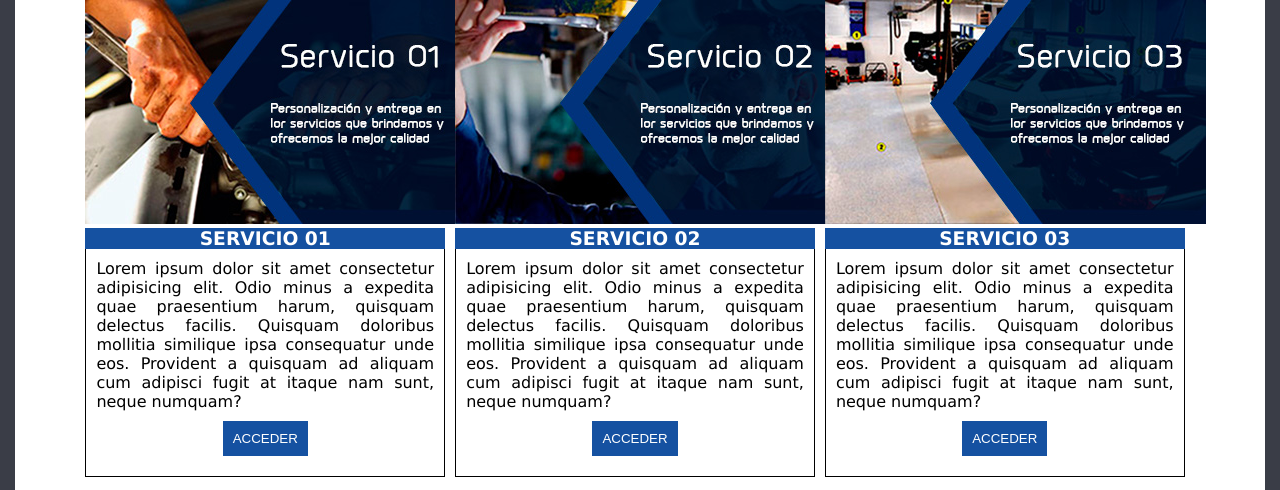
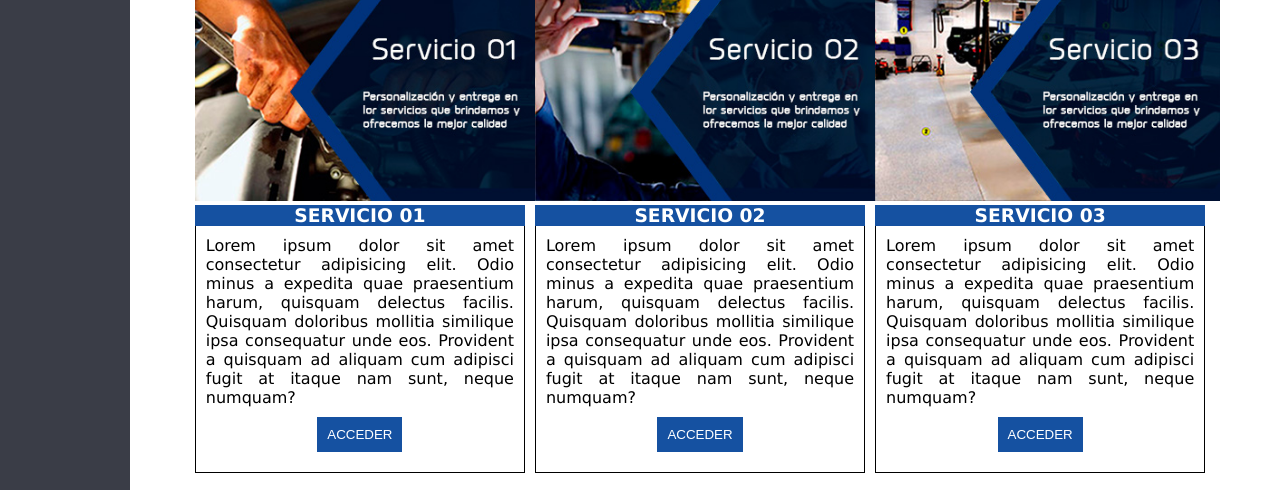
Before and after one commit to julianye25/taller-mecanico, a plain HTML site: page index.html in a window 1280 px wide. Shown: the part 679-1169 px from the top of the page. Drawn offline with Linux system fonts and the light colour scheme.

Commit message:
corrección max-width}

```diff
--- a/index.html
+++ b/index.html
@@ -7,6 +7,7 @@
     <link rel="stylesheet" href="style.css" />
   </head>
   <body>
+    <div class="container">
       <header>
         <div class="logo-img">
           <img src="./imagenes/logo-blanco.png" alt="logo" />
@@ -72,6 +73,7 @@
             </div>
           </div>
         </section>
+      </main>
 
       <footer>
         <div class="left">
@@ -96,6 +98,6 @@
           </div>
         </div>
       </footer>
-    </main>
+    </div>
   </body>
 </html>
--- a/style.css
+++ b/style.css
@@ -9,8 +9,13 @@ html {
   font-family: Verdana, Geneva, Tahoma, sans-serif;
 }
 
-body {
-    padding: 0 15px;
+.container {
+  max-width: 1200px;
+  display: flex;
+  flex-direction: column;
+  justify-content: center;
+  align-items: center;
+  margin-left: 130px;
 }
 
 header {
@@ -44,7 +49,6 @@ nav a {
   background-repeat: no-repeat;
   background-position: center;
   background-size: cover;
-
 }
 
 .title {
@@ -53,7 +57,7 @@ nav a {
   font-size: 30px;
   background-color: white;
   flex-wrap: wrap;
-    color:  #ff7600;
+  color: #ff7600;
 }
 
 .cards {
@@ -73,6 +77,10 @@ nav a {
   text-align: center;
   background-color: #1551a1;
   color: white;
+}
+
+.card img {
+  width: 345px;
 }
 
 .card-body {
@@ -129,7 +137,7 @@ footer {
   padding-left: 150px;
 }
 
-.rigth p  {
+.rigth p {
   color: white;
   margin-bottom: 5px;
 }
```
Lines whose indentation alone changed are shown as unchanged.
